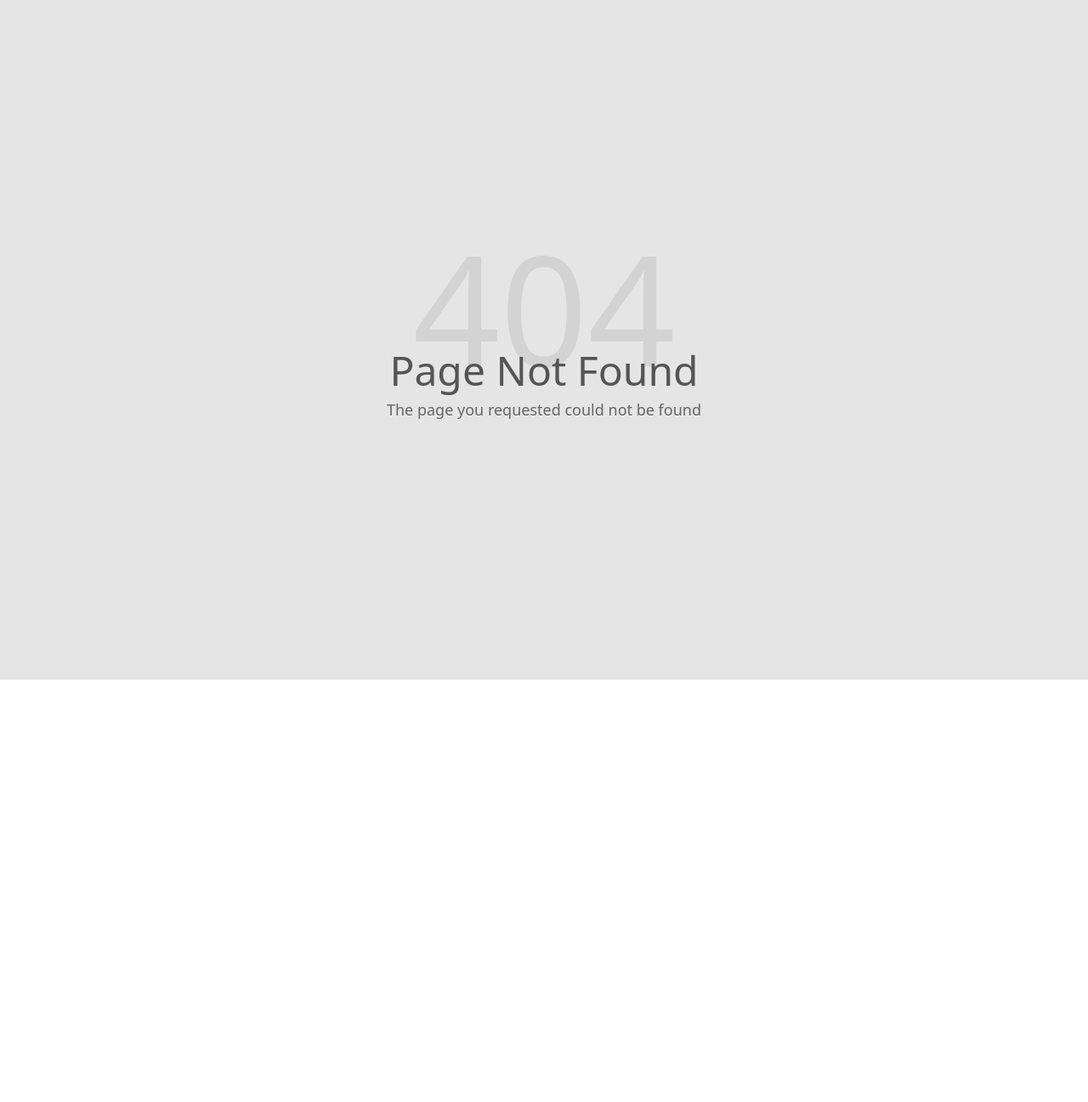
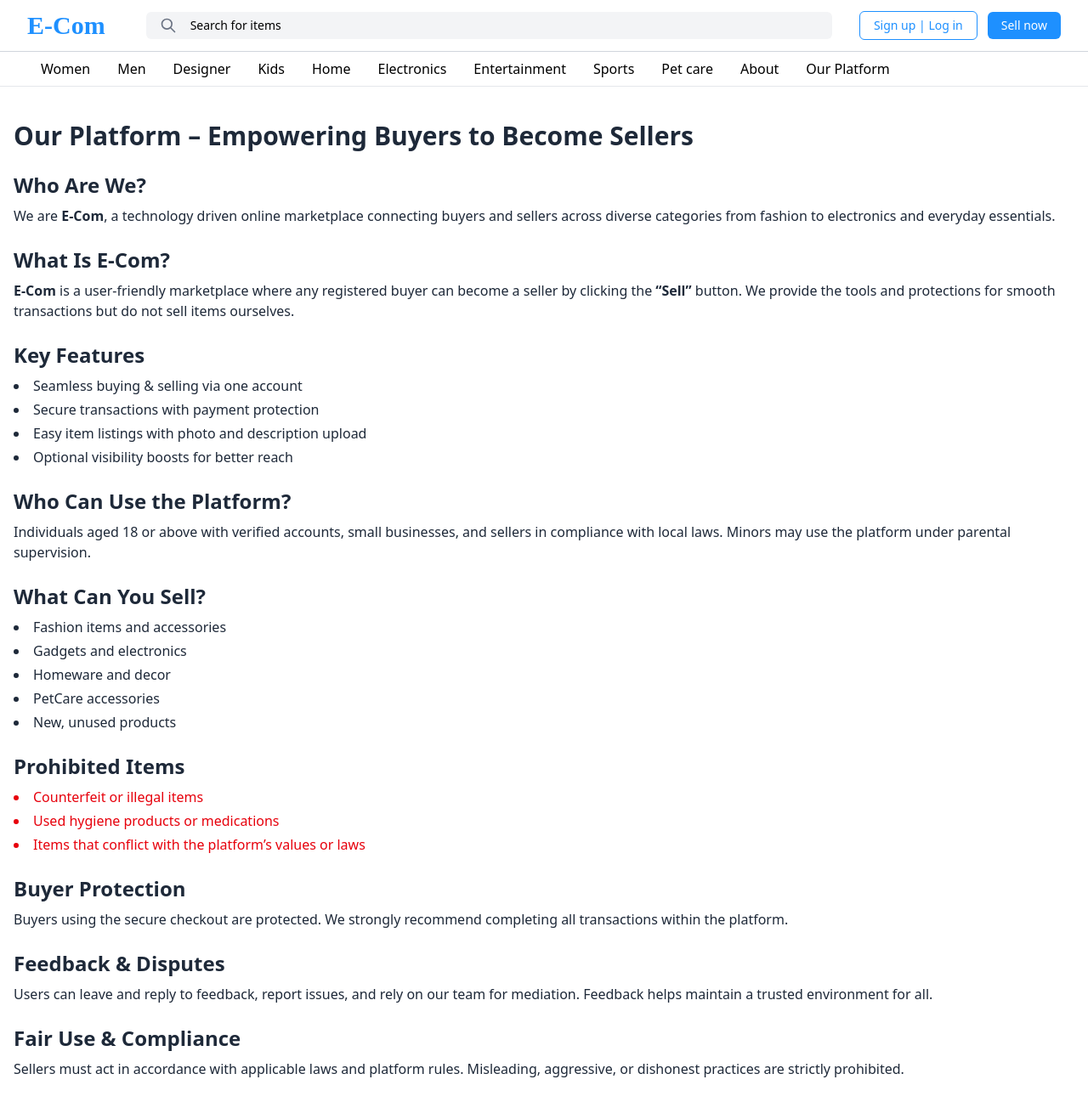
Before and after one commit to codearson/e_com_fe_web, a React (Vite) app: page /our-platform in a window 1280 px wide. Before the commit this address had no page. Shown: the top 1297 px of the page at 85% size. Before the commit the page ends 800 px from the top, so only its background shows below. Built offline with nearby package versions, Linux system fonts and the light colour scheme.

Commit message:
OurPlatform page created

```diff
--- a/src/App.jsx
+++ b/src/App.jsx
@@ -5,6 +5,7 @@ import SellProduct from "./pages/SellProduct"
 import { Favourited } from "./pages/Favourited"
 import { Profile } from "./pages/Profile"
 import { ProfileEdit } from "./pages/ProfileEdit"
+import OurPlatform from "./pages/OurPlatform"
 
 
 function App() {
@@ -19,6 +20,7 @@ function App() {
           <Route path="profile/edit" element={<ProfileEdit />} />
           <Route path="*" element={<NotFound />} />
           <Route path="/sell" element={<SellProduct />} />
+          <Route path="/our-platform" element={<OurPlatform />} />
         </Routes>
       </BrowserRouter>
     </>
--- a/src/components/Footer.jsx
+++ b/src/components/Footer.jsx
@@ -76,7 +76,7 @@ export const Footer = () => (
           <a href="#" className="hover:underline">Cookie Policy</a>
           <a href="#" className="hover:underline">Cookie Settings</a>
           <a href="#" className="hover:underline">Terms & Conditions</a>
-          <a href="#" className="hover:underline">Our Platform</a>
+          <a href="/our-platform" className="hover:underline">Our Platform</a>
         </div>
       </div>
     </div>
--- /dev/null
+++ b/src/pages/OurPlatform.jsx
@@ -0,0 +1,89 @@
+import React from 'react';
+import { Navbar } from '../components/Navbar';
+import { Footer } from '../components/Footer';
+
+const OurPlatform = () => {
+  return (
+    <div className="min-h-screen bg-white">
+      <Navbar />
+      <div className="container mx-auto px-4 py-10 text-gray-800">
+        <h1 className="text-3xl font-bold mb-6">Our Platform – Empowering Buyers to Become Sellers</h1>
+
+        <section className="mb-6">
+          <h2 className="text-2xl font-semibold mb-2">Who Are We?</h2>
+          <p>
+            We are <strong>E-Com</strong>, a technology driven online marketplace connecting buyers and sellers across diverse categories from fashion to electronics and everyday essentials.
+          </p>
+        </section>
+
+        <section className="mb-6">
+          <h2 className="text-2xl font-semibold mb-2">What Is E-Com?</h2>
+          <p>
+            <strong>E-Com</strong> is a user-friendly marketplace where any registered buyer can become a seller by clicking the <strong>“Sell”</strong> button. We provide the tools and protections for smooth transactions but do not sell items ourselves.
+          </p>
+        </section>
+
+        <section className="mb-6">
+          <h2 className="text-2xl font-semibold mb-2">Key Features</h2>
+          <ul className="list-disc list-inside space-y-1">
+            <li>Seamless buying & selling via one account</li>
+            <li>Secure transactions with payment protection</li>
+            <li>Easy item listings with photo and description upload</li>
+            <li>Optional visibility boosts for better reach</li>
+          </ul>
+        </section>
+
+        <section className="mb-6">
+          <h2 className="text-2xl font-semibold mb-2">Who Can Use the Platform?</h2>
+          <p>
+            Individuals aged 18 or above with verified accounts, small businesses, and sellers in compliance with local laws. Minors may use the platform under parental supervision.
+          </p>
+        </section>
+
+        <section className="mb-6">
+          <h2 className="text-2xl font-semibold mb-2">What Can You Sell?</h2>
+          <ul className="list-disc list-inside space-y-1">
+            <li>Fashion items and accessories</li>
+            <li>Gadgets and electronics</li>
+            <li>Homeware and decor</li>
+            <li>PetCare accessories</li>
+            <li>New, unused products</li>
+          </ul>
+        </section>
+
+        <section className="mb-6">
+          <h2 className="text-2xl font-semibold mb-2">Prohibited Items</h2>
+          <ul className="list-disc list-inside space-y-1 text-red-600">
+            <li>Counterfeit or illegal items</li>
+            <li>Used hygiene products or medications</li>
+            <li>Items that conflict with the platform’s values or laws</li>
+          </ul>
+        </section>
+
+        <section className="mb-6">
+          <h2 className="text-2xl font-semibold mb-2">Buyer Protection</h2>
+          <p>
+            Buyers using the secure checkout are protected. We strongly recommend completing all transactions within the platform.
+          </p>
+        </section>
+
+        <section className="mb-6">
+          <h2 className="text-2xl font-semibold mb-2">Feedback & Disputes</h2>
+          <p>
+            Users can leave and reply to feedback, report issues, and rely on our team for mediation. Feedback helps maintain a trusted environment for all.
+          </p>
+        </section>
+
+        <section className="mb-6">
+          <h2 className="text-2xl font-semibold mb-2">Fair Use & Compliance</h2>
+          <p>
+            Sellers must act in accordance with applicable laws and platform rules. Misleading, aggressive, or dishonest practices are strictly prohibited.
+          </p>
+        </section>
+      </div>
+      <Footer />
+    </div>
+  );
+};
+
+export default OurPlatform;
```
